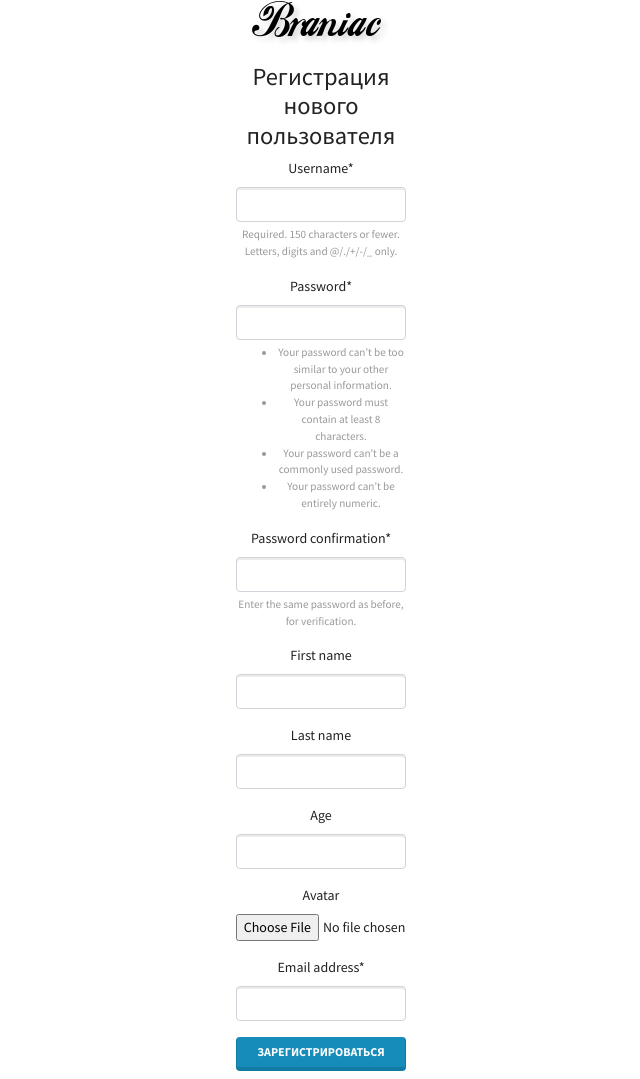
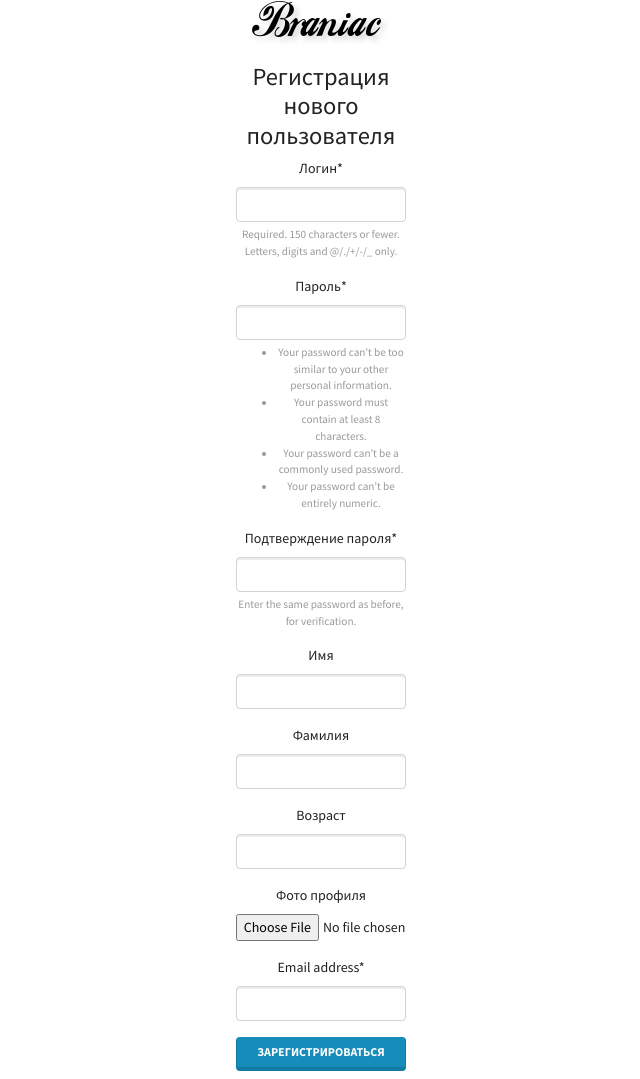
Before and after one commit to HappySeien/DjangoBasic, a Django app: page /authapp/register/ in a window 1280 px wide. Shown: the whole page, without its empty margins (319-959 px from the left). Run offline with Django 4.2, Linux system fonts and the light colour scheme; some libraries are stand-ins or nearby versions.

Commit message:
lesson-5 hw final
lesson 5 hw final

```diff
--- a/my_project/authapp/templates/authapp/login.html
+++ b/my_project/authapp/templates/authapp/login.html
@@ -17,7 +17,7 @@
                    class="textinput textInput form-control"
                    required=""
                    id="id_username"
-                   placeholder="Username">
+                   placeholder="Username or Email">
         </p>
         <p>
             <input type="password"
--- a/my_project/authapp/templates/authapp/register.html
+++ b/my_project/authapp/templates/authapp/register.html
@@ -11,7 +11,7 @@
 
                 <div id="div_id_username" class="form-group">
                     <label for="id_username" class=" requiredField">
-                        Username<span class="asteriskField">*</span>
+                        Логин<span class="asteriskField">*</span>
                     </label>
                     <div class="">
                         <input type="text"
@@ -26,7 +26,7 @@
                 </div>
                 <div id="div_id_password1" class="form-group">
                     <label for="id_password1" class=" requiredField">
-                        Password<span class="asteriskField">*</span>
+                        Пароль<span class="asteriskField">*</span>
                     </label>
                     <div class="">
                         <input type="password"
@@ -50,7 +50,7 @@
                 </div>
                 <div id="div_id_password2" class="form-group">
                     <label for="id_password2" class=" requiredField">
-                        Password confirmation<span class="asteriskField">*</span>
+                        Подтверждение пароля<span class="asteriskField">*</span>
                     </label>
                     <div class="">
                         <input type="password"
@@ -64,7 +64,7 @@
                     </div>
                 </div>
                 <div id="div_id_first_name" class="form-group">
-                    <label for="id_first_name" class="">First name</label>
+                    <label for="id_first_name" class="">Имя</label>
                     <div class="">
                         <input type="text"
                                name="first_name"
@@ -74,7 +74,7 @@
                     </div>
                 </div>
                 <div id="div_id_last_name" class="form-group">
-                    <label for="id_last_name" class="">Last name</label>
+                    <label for="id_last_name" class="">Фамилия</label>
                     <div class="">
                         <input type="text"
                                name="last_name"
@@ -84,7 +84,7 @@
                     </div>
                 </div>
                 <div id="div_id_age" class="form-group">
-                    <label for="id_age" class="">Age</label>
+                    <label for="id_age" class="">Возраст</label>
                     <div class="">
                         <input type="number"
                                name="age"
@@ -94,7 +94,7 @@
                     </div>
                 </div>
                 <div id="div_id_avatar" class="form-group">
-                    <label for="id_avatar" class="">Avatar</label>
+                    <label for="id_avatar" class="">Фото профиля</label>
                     <div class="">
                         <input type="file"
                                name="avatar"
--- a/my_project/authapp/views.py
+++ b/my_project/authapp/views.py
@@ -55,7 +55,7 @@ class RegisterView(TemplateView):
                     )
                 ):
                     new_user = models.User.objects.create(
-                        username=request.POST.get("username"),
+                        username=request.POST.get("username").lower(),  # Все в нижний регистр, для сохранения уникальности
                         first_name=request.POST.get("first_name"),
                         last_name=request.POST.get("last_name"),
                         age=request.POST.get("age")
--- a/my_project/config/settings.py
+++ b/my_project/config/settings.py
@@ -92,6 +92,8 @@ TEMPLATES = [
 AUTHENTICATION_BACKENDS = (
     'social_core.backends.github.GithubOAuth2',
     'django.contrib.auth.backends.ModelBackend',
+    'config.backends.CaseInsensitiveModelBackend',
+    'config.backends.EmailBackend',
 )
 
 SOCIAL_AUTH_GITHUB_KEY = os.getenv('SOCIAL_AUTH_GITHUB_KEY')
```
Also changed, not shown: my_project/authapp/templates/authapp/profile_edit.html (+6 -6 lines), my_project/config/backends.py (added, +32 -0 lines), my_project/readme.txt.
